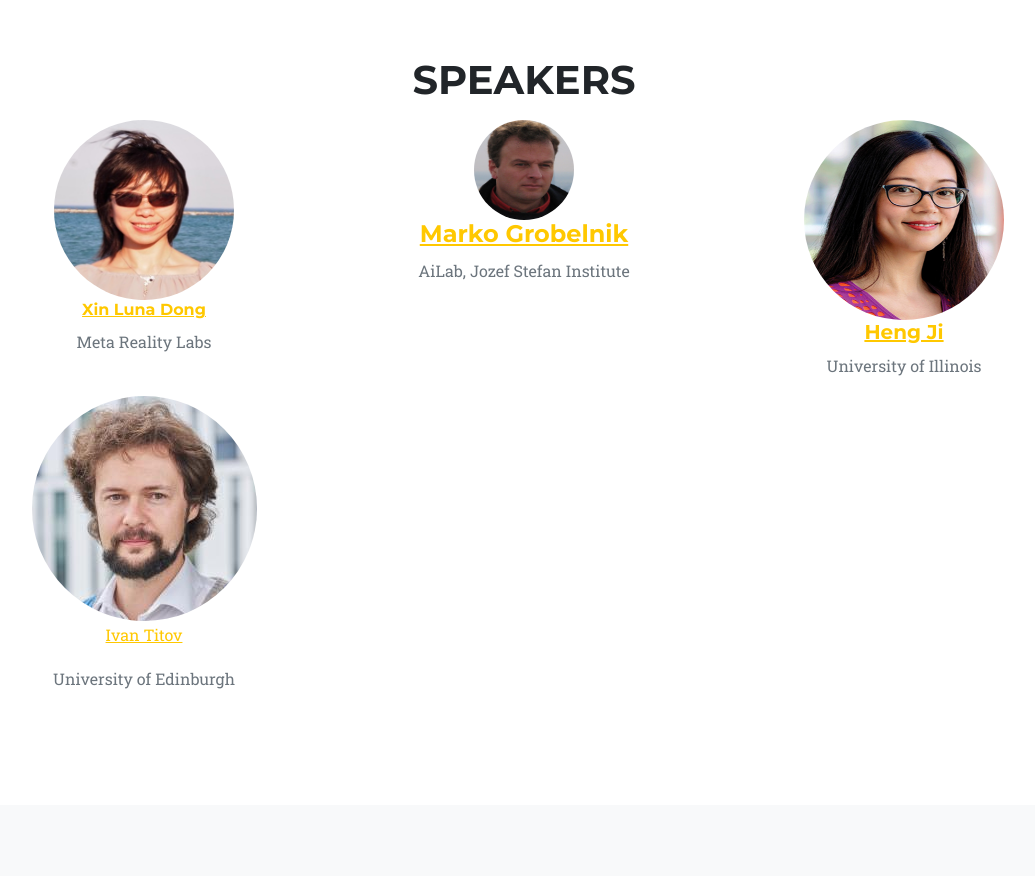
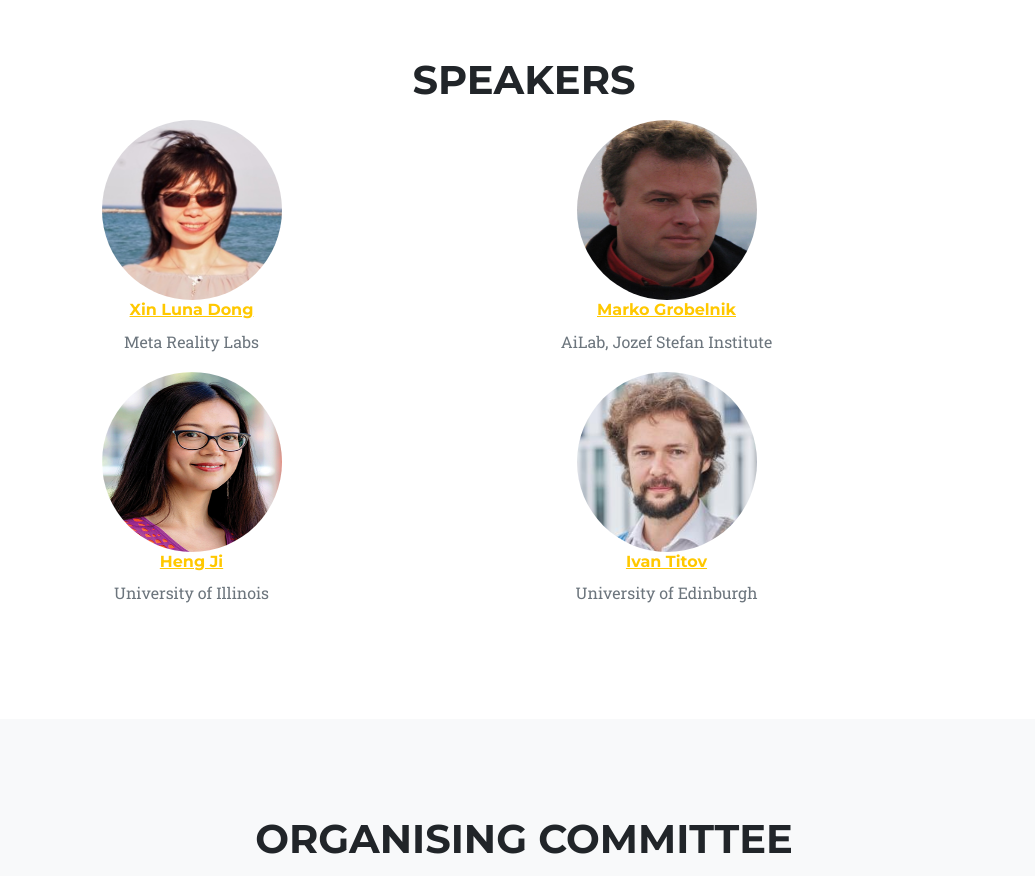
Before and after one commit to cphNLP/CPH_NLP_2025, a website: page index.html in a window 1280 px wide. Shown: the part 3520-4396 px from the top of the page, without its empty margins (116-1151 px from the left). Drawn offline with nearby package versions, Linux system fonts and the light colour scheme; grey boxes are pictures that could not be loaded.

Commit message:
Update index.html

```diff
--- a/index.html
+++ b/index.html
@@ -201,7 +201,7 @@ The workshop will not accept work that is under review or has already been publi
                 <div class="text-center">
                     <h2 class="section-heading text-uppercase">Speakers</h2>
                         <div class="row">
-                    <div class="col-lg-4">
+                    <div class="col-lg-5">
                         <div class="speaker">
                             <img width="180" height="180" class="mx-auto rounded-circle" src="img/xin_luna.jpeg" alt="..." />
                             <h6><a href="https://lunadong.com/">Xin Luna Dong</a> </h6>
@@ -211,30 +211,30 @@ The workshop will not accept work that is under review or has already been publi
 
                         </div>
                     </div>
-                     <div class="col-lg-4">
+                     <div class="col-lg-5">
                         <div class="speaker">
-                            <img width="100" height="100" class="mx-auto rounded-circle" src="img/Marko.png" alt="..." />
-                          <h4>  <a href="https://ailab.ijs.si/marko_grobelnik/">Marko Grobelnik</a> </h4>
+                            <img width="180" height="180" class="mx-auto rounded-circle" src="img/Marko.png" alt="..." />
+                          <h6>  <a href="https://ailab.ijs.si/marko_grobelnik/">Marko Grobelnik</a> </h6>
                             <p class="text-muted">AiLab, Jozef Stefan Institute</p>
                          <!--    <a class="btn btn-dark btn-social mx-2" href="https://twitter.com/russa_biswas"><i class="fab fa-twitter"></i></a>
                            <a class="btn btn-dark btn-social mx-2" href="mailto:biswasrussa@gmail.com"><i class="fa fa-envelope"></i></a> -->
 
                         </div>
                     </div>
-                     <div class="col-lg-4">
+                     <div class="col-lg-5">
                         <div class="speaker">
-                            <img width="200" height="200" class="mx-auto rounded-circle" src="img/hengji.png" alt="..." />
-                           <h5> <a href="https://blender.cs.illinois.edu/hengji.html">Heng Ji</a> </h5>
+                            <img width="180" height="180" class="mx-auto rounded-circle" src="img/hengji.png" alt="..." />
+                           <h6> <a href="https://blender.cs.illinois.edu/hengji.html">Heng Ji</a> </h6>
                             <p class="text-muted">University of Illinois</p>
                          <!--    <a class="btn btn-dark btn-social mx-2" href="https://twitter.com/russa_biswas"><i class="fab fa-twitter"></i></a>
                            <a class="btn btn-dark btn-social mx-2" href="mailto:biswasrussa@gmail.com"><i class="fa fa-envelope"></i></a> -->
 
                         </div>
                     </div>
-                            <div class="col-lg-4">
+                            <div class="col-lg-5">
                         <div class="speaker">
-                            <img class="mx-auto rounded-circle" src="img/ititov.jpg" alt="..." />
-                      <p>      <a href="http://ivan-titov.org/">Ivan Titov</a> </p>
+                            <img width="180" height="180" class="mx-auto rounded-circle" src="img/ititov.jpg" alt="..." />
+                     <h6>    <a href="http://ivan-titov.org/">Ivan Titov</a> </h6>
                             <p class="text-muted">University of Edinburgh</p>
                          <!--    <a class="btn btn-dark btn-social mx-2" href="https://twitter.com/russa_biswas"><i class="fab fa-twitter"></i></a>
                            <a class="btn btn-dark btn-social mx-2" href="mailto:biswasrussa@gmail.com"><i class="fa fa-envelope"></i></a> -->
```
